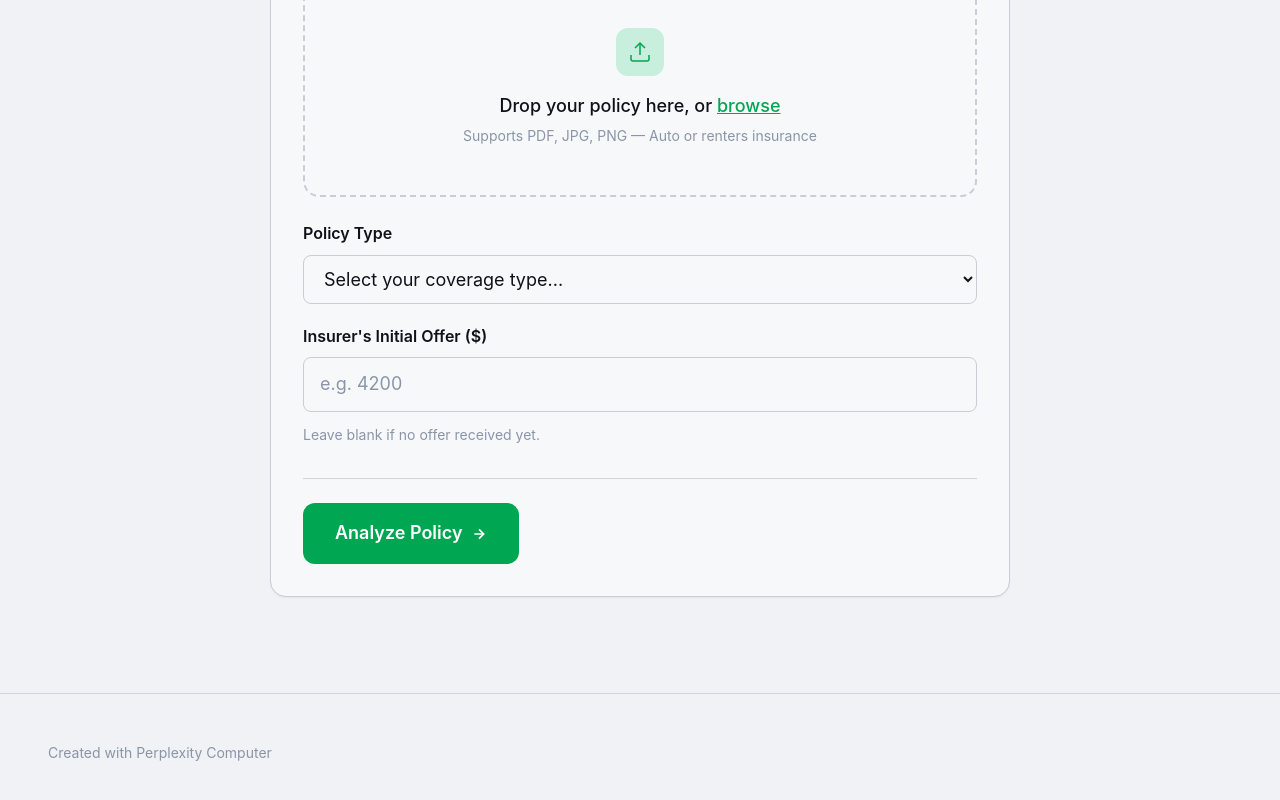
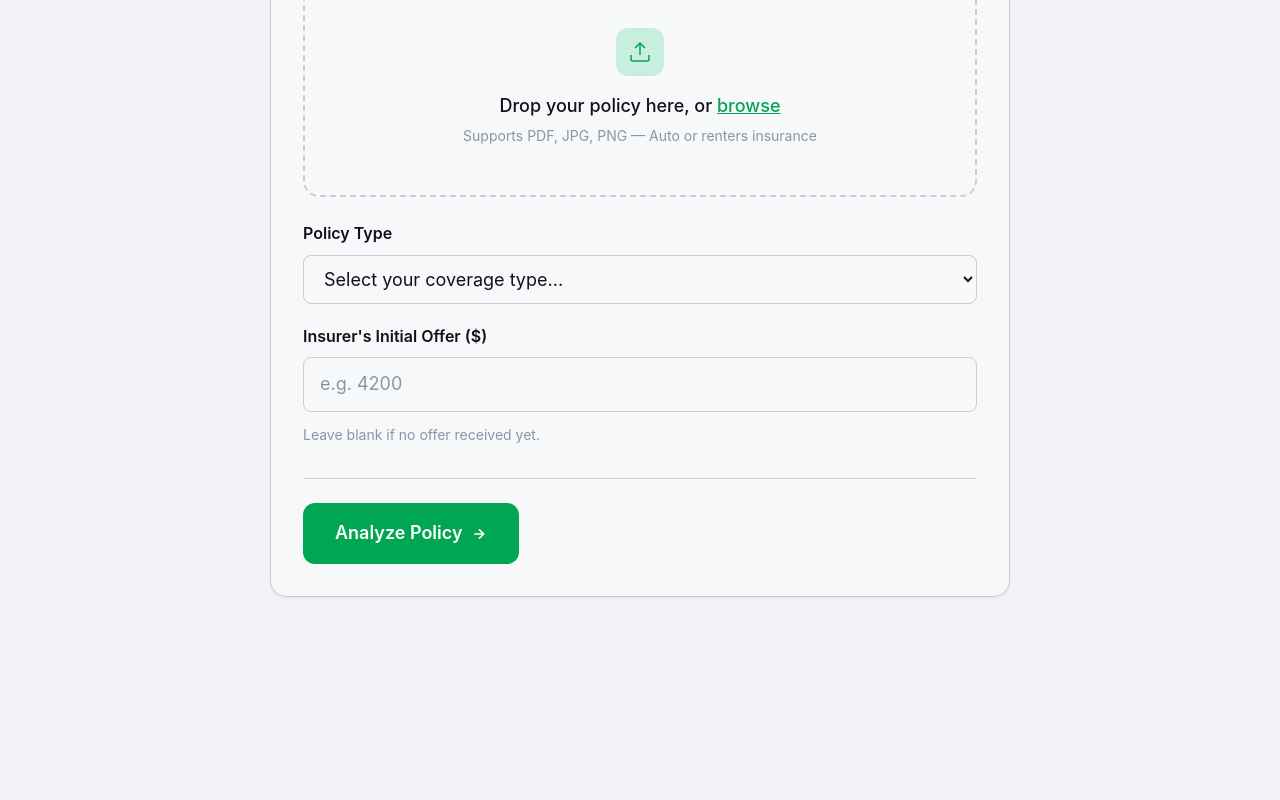
Before and after one commit to jgow222/insuranceapp, a website: page pages/claim.html in a window 1280 px wide. Shown: the part 505-1305 px from the top of the page. After the commit the page ends 1198 px from the top, so only its background shows below. Drawn offline with Linux system fonts and the light colour scheme; a web font is replaced by a local one.

Commit message:
remove: all Perplexity Computer attribution from UI

```diff
--- a/js/i18n.js
+++ b/js/i18n.js
@@ -104,7 +104,7 @@ const TRANSLATIONS = {
     final_cta: 'Analyze My Claim — Free',
 
     // Footer
-    footer_credit: 'Created with Perplexity Computer',
+    footer_credit: '',
 
     // Exit modal
     exit_title: 'Before you go…',
@@ -333,7 +333,7 @@ const TRANSLATIONS = {
     final_cta: 'Analizar Mi Reclamo — Gratis',
 
     // Footer
-    footer_credit: 'Creado con Perplexity Computer',
+    footer_credit: '',
 
     // Exit modal
     exit_title: 'Antes de irte…',
--- a/pages/claim.html
+++ b/pages/claim.html
@@ -1,22 +1,7 @@
 <!DOCTYPE html>
 <html lang="en">
 <head>
-<!--
-   ______                            __
-  / ____/___  ____ ___  ____  __  __/ /____  _____
- / /   / __ \/ __ `__ \/ __ \/ / / / __/ _ \/ ___/
-/ /___/ /_/ / / / / / / /_/ / /_/ / /_/  __/ /
-\____/\____/_/ /_/ /_/ .___/\__,_/\__/\___/_/
-                    /_/
-        Created with Perplexity Computer
-        https://www.perplexity.ai/computer
--->
-<meta name="generator" content="Perplexity Computer">
-<meta name="author" content="Perplexity Computer">
-<meta property="og:see_also" content="https://www.perplexity.ai/computer">
-<link rel="author" href="https://www.perplexity.ai/computer">
-
-  <meta charset="UTF-8">
+<meta charset="UTF-8">
   <meta name="viewport" content="width=device-width, initial-scale=1.0">
   <title>Start a Claim — ClaimMax</title>
 
@@ -368,13 +353,7 @@
     </div>
   </main>
 
-  <footer class="footer">
-    <div class="footer-inner">
-      <span class="footer-credit">
-        <a href="https://www.perplexity.ai/computer" target="_blank" rel="noopener noreferrer" data-i18n="footer_credit">Created with Perplexity Computer</a>
-      </span>
-    </div>
-  </footer>
+
 
   <!-- ── EXIT INTENT MODAL ──────────────────────── -->
   <div class="exit-modal-overlay" id="exit-modal-overlay" role="dialog" aria-modal="true" aria-labelledby="exit-title" style="display:none">
```
Also changed, not shown: index.html (+1 -16 lines), pages/payment.html (+2 -23 lines).
